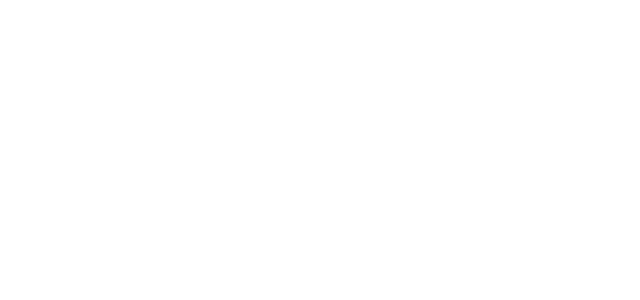
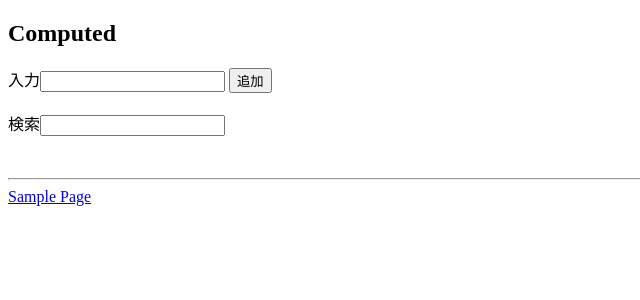
Before and after one commit to hiromina/nuxt-sample, a Nuxt app: page /sample/computed in a window 1280 px wide. Before the commit this address had no page. Shown: the top 300 px of the page, without its empty margins (0-640 px from the left). Built offline with nearby package versions, Linux system fonts and the light colour scheme.

Commit message:
算出プロパティ

```diff
--- /dev/null
+++ b/pages/sample/computed.vue
@@ -0,0 +1,51 @@
+<template>
+  <section class="container">
+    <h1>{{ title }}</h1>
+    <label for="input">入力</label>
+    <input type="text" id="input" v-model="inputItem" @keypress.enter="addItem">　<button @click="addItem">追加</button>
+    <span v-if="inputItem">　大文字に変換: {{ upperCase }}</span>
+    <span v-if="inputItem">　　文字数: {{ textSize }}</span>
+    <br><br>
+    <label for="search">検索</label>
+    <input type="search" id="search" v-model="query">
+    <ul>
+      <li v-for="item in filteredItems">{{ item }}</li>
+    </ul>
+    <br>
+    <hr>
+    <n-link to="/sample">{{ from }}</n-link>
+  </section>
+</template>
+
+<script>
+export default {
+  data() {
+    return {
+      title: 'Computed',
+      from: 'Sample Page',
+      inputItem: '',
+      items: [],
+      query: ''
+    }
+  },
+  methods: {
+    addItem() {
+      this.items.push(this.inputItem);
+      this.inputItem = '';
+    }
+  },
+  computed: {
+    upperCase() {
+      return this.inputItem.toUpperCase();
+    },
+    textSize() {
+      if(0 < this.inputItem.length) {
+        return this.inputItem.length;
+      }
+    },
+    filteredItems() {
+      return this.items.filter((item) => item.includes(this.query));
+    }
+  }
+}
+</script>
--- a/pages/sample/index.vue
+++ b/pages/sample/index.vue
@@ -22,6 +22,11 @@ export default {
           active: true
         },
         {
+          name: 'Computed',
+          to: '/sample/computed',
+          active: true
+        },
+        {
           name: '準備中...',
           to: '/',
           active: false
```
